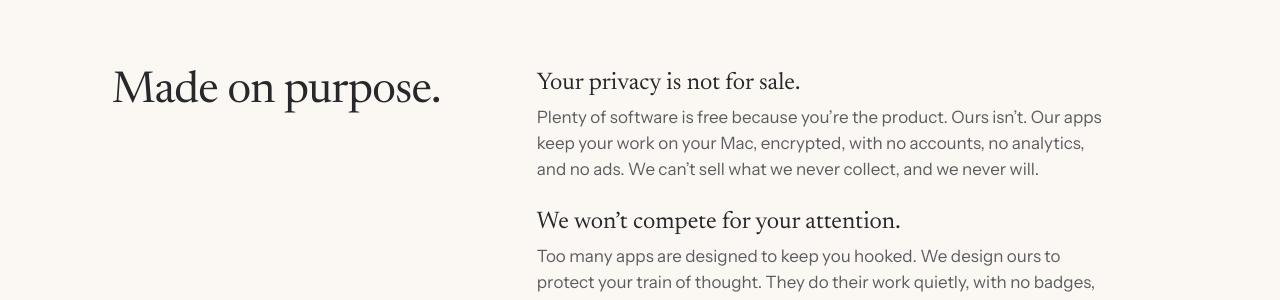
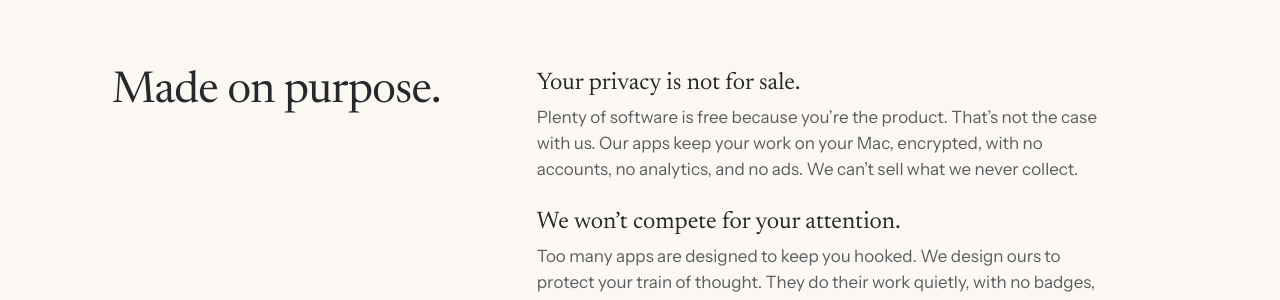
Before and after one commit to deliberate-software/deliberate-software.github.io, a Jekyll site: the page built from index.html, in a window 1280 px wide. Shown: the part 738-1038 px from the top of the page. Built offline with Jekyll 4.4.1, drawn with Linux system fonts in a browser that asks for light colours.

Commit message:
Privacy: plenty of software is free because you're the product; that's not the case with us
Co-Authored-By: Claude Opus 5.5 <noreply@anthropic.com>

```diff
--- a/index.html
+++ b/index.html
@@ -26,7 +26,7 @@ layout: default
     <div class="section__body promises">
       <div>
         <h3>Your privacy is not for sale.</h3>
-        <p>Plenty of software is free because you’re the product. Ours isn’t. Our apps keep your work on your Mac, encrypted, with no accounts, no analytics, and no ads. We can’t sell what we never collect, and we never will.</p>
+        <p>Plenty of software is free because you’re the product. That’s not the case with us. Our apps keep your work on your Mac, encrypted, with no accounts, no analytics, and no ads. We can’t sell what we never collect.</p>
       </div>
       <div>
         <h3>We won’t compete for your attention.</h3>
```
